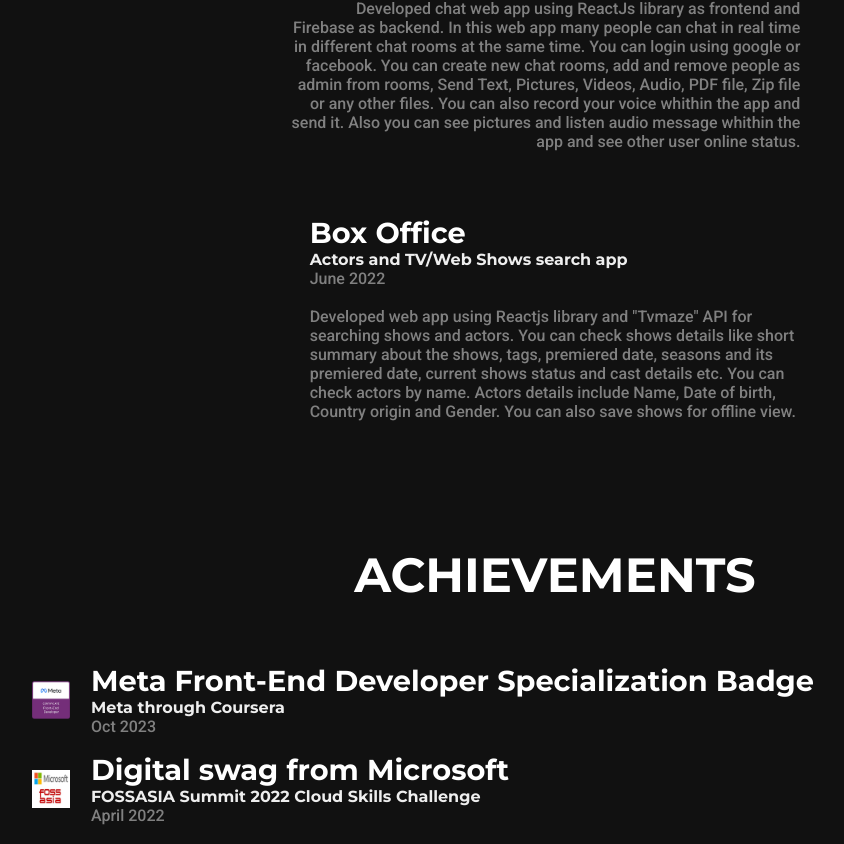
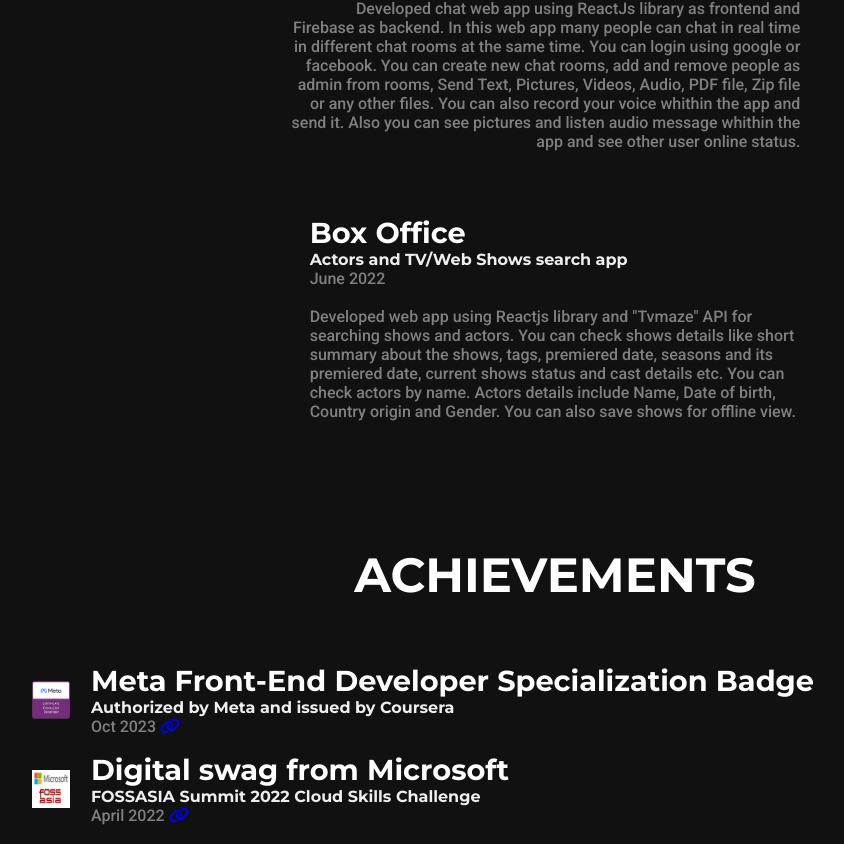
Before and after one commit to abhisheksharma1310/abhisheksharma1310.github.io, a React (Create React App) app: page / in a window 1280 px wide. Shown: the part 2726-3570 px from the top of the page, without its empty margins (85-929 px from the left). Built offline with nearby package versions, Linux system fonts and the light colour scheme.

Commit message:
achievements link added and resume link modified

```diff
--- a/src/components/Achievements.jsx
+++ b/src/components/Achievements.jsx
@@ -1,16 +1,31 @@
 import React, { memo } from "react";
 import achievements from "../data/achievements";
+import { FontAwesomeIcon } from "@fortawesome/react-fontawesome";
+import { faLink } from "@fortawesome/free-solid-svg-icons";
 
-const AchievementItem = ({ img, text1 = "", text2 = "", text3 = "" }) => {
+const AchievementItem = ({
+  img,
+  text1 = "",
+  text2 = "",
+  text3 = "",
+  link = "",
+}) => {
   return (
     <article className="list flex-row justify-start">
       <div className="flex-col flex-center">
-        <img className="list-image" src={img} alt="as" loading="lazy"/>
+        <img className="list-image" src={img} alt="as" loading="lazy" />
       </div>
       <div className="desc1">
         <h3>{text1}</h3>
         <h4>{text2}</h4>
-        <p>{text3}</p>
+        <p>
+          {text3}{" "}
+          <span>
+            <a href={link} target="_blank" rel="noreferrer">
+              <FontAwesomeIcon icon={faLink} />
+            </a>
+          </span>
+        </p>
       </div>
     </article>
   );
@@ -30,6 +45,7 @@
             text1={ach?.title}
             text2={ach?.description}
             text3={ach?.date}
+            link={ach?.link}
           />
         ))}
       </div>
--- a/src/data/about.js
+++ b/src/data/about.js
@@ -10,7 +10,7 @@
   I've had the privilege of harnessing the power of cloud services, including Firebase, GCP, AWS, and Azure. My journey in the tech world has also included tinkering with IoT devices like Arduino, Raspberry Pi, and Esp32. With over ten small projects and five large projects under my belt, I've honed my skills and understanding of UI/UX concepts and design tools like Figma. I'm well-versed in ensuring web app responsiveness, cross-device, and cross-browser compatibility, as well as accessibility for all users.
     ##
   Version control systems like Git, along with platforms like GitHub and Bitbucket, have been instrumental in my workflow. Additionally, I've had the privilege of creating CI/CD pipelines. Currently, I'm actively seeking new opportunities in the field.`,
-  resume: "https://drive.google.com/file/d/1-VjvVJYhyL9zJ8ex4FwSpfP050Rzy9V7/view?usp=sharing",
+  resume: "https://drive.google.com/drive/folders/1HHx54RtahMfw7LDjKWeXnD6NHBorWR7k?usp=sharing",
 };
 
 export default about;
--- a/src/data/achievements.js
+++ b/src/data/achievements.js
@@ -8,39 +8,45 @@
 const achievements = [
   {
     title: "Meta Front-End Developer Specialization Badge",
-    description: "Meta through Coursera",
+    description: "Authorized by Meta and issued by Coursera",
     date: "Oct 2023",
     img: metaBadge,
+    link: "https://www.credly.com/badges/bb64ebc4-8051-40c1-8a9c-dd699a500f25"
   },
   {
     title: "Digital swag from Microsoft",
     description: "FOSSASIA Summit 2022 Cloud Skills Challenge",
     date: "April 2022",
     img: fossAsia,
+    link: "https://www.linkedin.com/posts/abhisheksharma1310_etree-fossasia-activity-6922883801098391552-bT3p?utm_source=share&utm_medium=member_desktop"
   },
   {
     title: "Badges and Trophies from Microsoft",
     description: "Microsoft Learn Platform for learning Azure and AI",
     date: "Sep 2020 - Dec 2020",
     img: microsoft,
+    link: "https://learn.microsoft.com/en-us/users/abhisheksharma1310/"
   },
   {
     title: "Cloud Hero Badge from Google",
     description: "Google Cloud",
     date: "Nov 2020",
     img: google,
+    link: "https://www.cloudskillsboost.google/public_profiles/a3e1a45c-6877-4277-b249-5831b4d31799"
   },
   {
     title: "Winner of Hackathon 2019",
     description: "Haryana Engineering College, Yamunanagar, Haryana",
     date: "April 2019",
     img: trophy,
+    link: "https://drive.google.com/file/d/15r0FcHRTZJJhOKthPfx5vOy5eRp1vZUs/view?usp=sharing"
   },
   {
     title: "1St Runner-Up of Arduino Day 2019 Competition",
     description: "Teerthanker Mahaveer University, Moradabad, U.P",
     date: "March 2019",
     img: secondTrophy,
+    link: "https://drive.google.com/file/d/1soHtlin_vOtCqmvuvw7gW4SWRIJ0AL0W/view?usp=sharing"
   },
 ];
 
```
